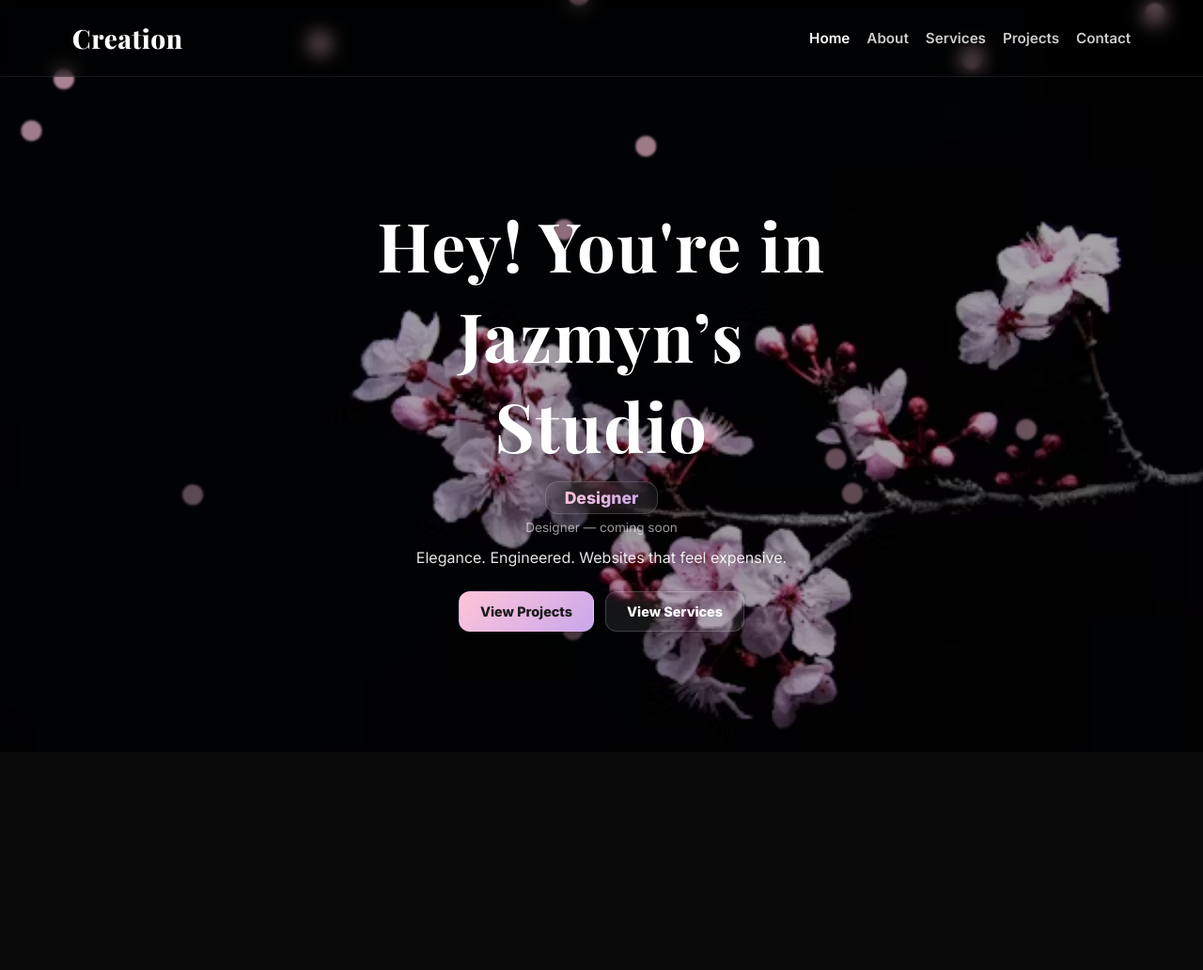
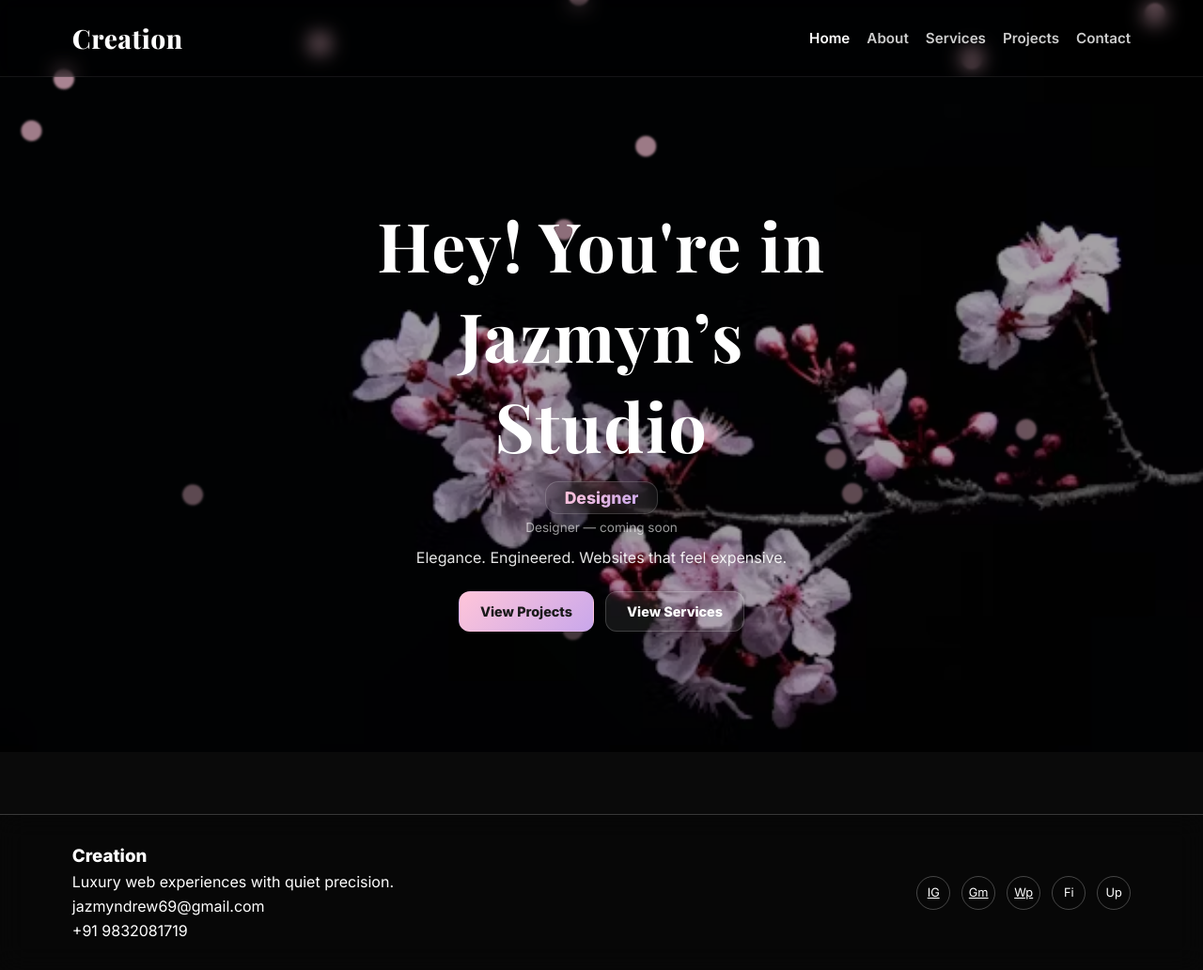
Before and after one commit to jazmyndrew69-developer/UNIDA, a plain HTML site: page index.html in a window 1280 px wide. Shown: the whole page at 94% size. Before the commit the page ends 802 px from the top, so only its background shows below. Drawn offline with nearby package versions, Linux system fonts and the light colour scheme.

Commit message:
changes updated

```diff
--- a/index.html
+++ b/index.html
@@ -1,21 +1,24 @@
 <!--
-  Creation • index.html
-  Changes: Added hero CTA buttons (“View Projects”, “View Services”) under the tagline.
-  Kept design tokens/visuals. Header/nav works across pages. No libraries.
+  Creation • index.html (Home page only)
+  Purpose: Hero-only homepage with cherry blossom background
+  All other sections (About, Services, Projects, Contact) are separate pages
 -->
 <!DOCTYPE html>
 <html lang="en">
 <head>
-  <meta charset="utf-8"/>
-  <meta name="viewport" content="width=device-width, initial-scale=1.0"/>
+  <meta charset="utf-8" />
+  <meta name="viewport" content="width=device-width, initial-scale=1.0" />
   <title>Creation • Home</title>
 
   <!-- Fonts -->
-  <link href="https://fonts.googleapis.com/css2?family=Inter:wght@300;400;600;800&family=Playfair+Display:wght@600;700;800&display=swap" rel="stylesheet"/>
-  <link rel="stylesheet" href="style.css"/>
+  <link
+    href="https://fonts.googleapis.com/css2?family=Inter:wght@300;400;600;800&family=Playfair+Display:wght@600;700;800&display=swap"
+    rel="stylesheet"
+  />
+  <link rel="stylesheet" href="style.css" />
 </head>
+
 <body>
-
   <!-- CHERRY BLOSSOM BG + PETALS -->
   <div class="hero-bg"></div>
   <div id="petals"></div>
@@ -25,10 +28,10 @@
     <div class="brand">Creation</div>
     <nav>
       <a class="navlink" href="index.html" aria-current="page">Home</a>
-      <a class="navlink" href="about.html" aria-label="About (placeholder)">About</a>
+      <a class="navlink" href="about.html">About</a>
       <a class="navlink" href="services.html">Services</a>
       <a class="navlink" href="projects.html">Projects</a>
-      <a class="navlink" href="#contact">Contact</a>
+      <a class="navlink" href="contact.html">Contact</a>
     </nav>
   </header>
 
@@ -44,7 +47,7 @@
 
       <p class="tagline">Elegance. Engineered. Websites that feel expensive.</p>
 
-      <!-- NEW CTA BUTTONS -->
+      <!-- CTA BUTTONS -->
       <div class="cta-row" role="group" aria-label="Primary actions">
         <a class="btn primary" href="projects.html">View Projects</a>
         <a class="btn ghost" href="services.html">View Services</a>
@@ -52,6 +55,24 @@
     </div>
   </main>
 
+  <!-- (Optional) FOOTER -->
+  <footer class="footer">
+    <div class="footer-left">
+      <h3>Creation</h3>
+      <p>Luxury web experiences with quiet precision.</p>
+      <span>jazmyndrew69@gmail.com</span>
+      <span>+91&nbsp;9832081719</span>
+    </div>
+
+    <div class="footer-right">
+      <a class="footer-icon" href="https://instagram.com" target="_blank" rel="noopener">IG</a>
+      <a class="footer-icon" href="mailto:reply.uneeda@protonmail.com">Gm</a>
+      <a class="footer-icon" href="https://wa.me/919832081719" target="_blank" rel="noopener">Wp</a>
+      <span class="footer-icon" aria-hidden="true">Fi</span>
+      <span class="footer-icon" aria-hidden="true">Up</span>
+    </div>
+  </footer>
+
   <script src="script.js"></script>
 </body>
 </html>
```
